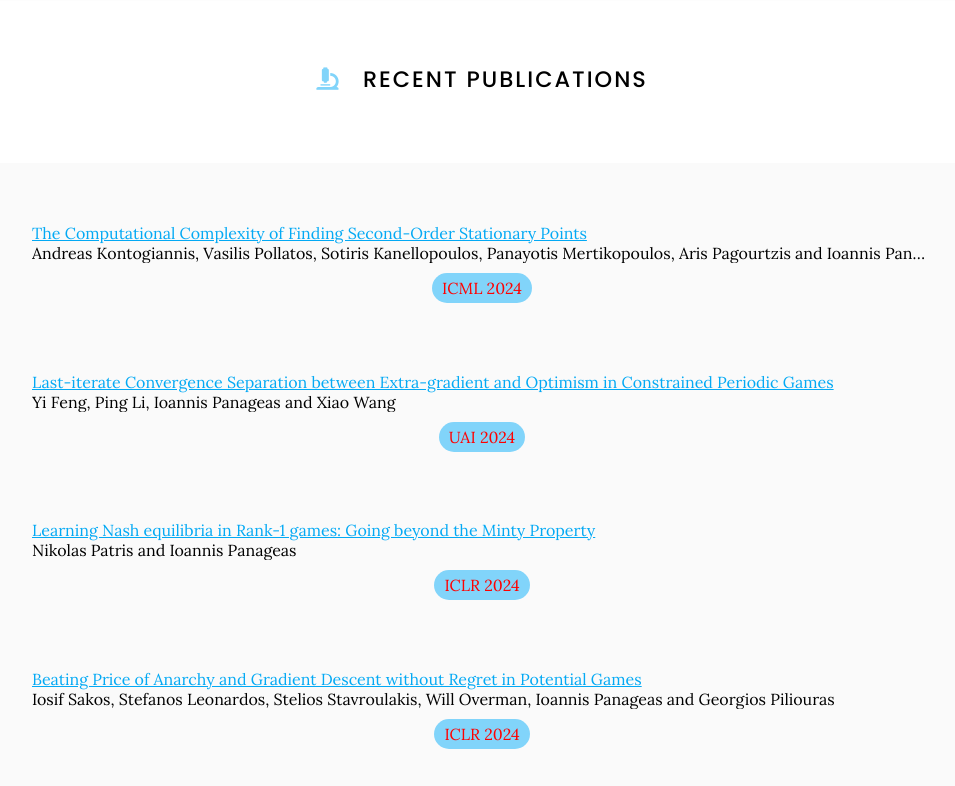
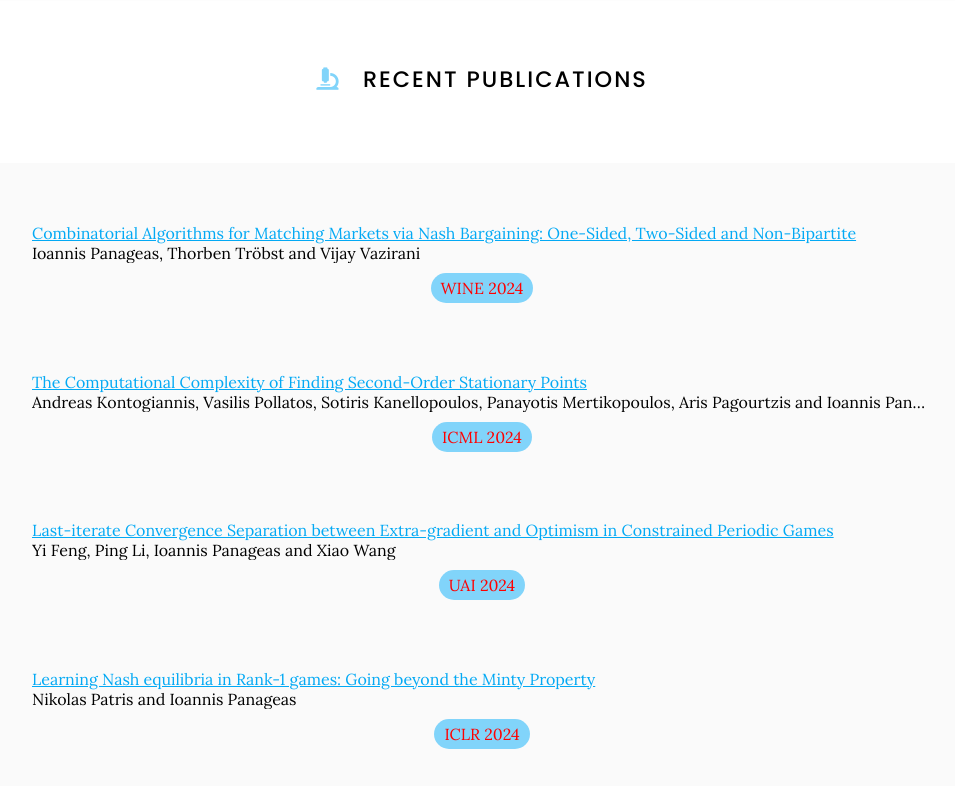
Before and after one commit to goallabuci/goallabuci.github.io, a Jekyll site: the page built from research/index.md, in a window 1280 px wide and 900 px high, cut to the strip 114-900 px from the top of the window. Shown: the whole strip, without its empty margins (158-1113 px from the left). Built offline with Jekyll 4.4.1, drawn with Linux system fonts in a browser that asks for light colours.

Commit message:
Update index.md

```diff
--- a/research/index.md
+++ b/research/index.md
@@ -10,7 +10,16 @@ nav:
 
 {% include section.html %}
 <div class="citation_title" align="left">
-      <a href="https://goallabuci.github.io/research">
+      <a href="https://arxiv.org/abs/2106.02024">
+      Combinatorial Algorithms for Matching Markets via Nash Bargaining: One-Sided, Two-Sided and Non-Bipartite
+      </a>
+    </div><div class="citation_authors truncate" align="left" tabindex="0">
+      Ioannis Panageas, Thorben Tröbst and Vijay Vazirani
+    </div><div class="tags" data-link="https://goallabuci.github.io/research/"><a class="tag" style="color:#ff0000">WINE 2024</a></div>
+<br>
+
+<div class="citation_title" align="left">
+      <a href="https://openreview.net/pdf?id=t8WDBcegae">
       The Computational Complexity of Finding Second-Order Stationary Points
       </a>
     </div><div class="citation_authors truncate" align="left" tabindex="0">
@@ -19,7 +28,7 @@ nav:
 <br>
 
 <div class="citation_title" align="left">
-      <a href="https://goallabuci.github.io/research">
+      <a href="https://arxiv.org/abs/2406.10605">
       Last-iterate Convergence Separation between Extra-gradient and Optimism in Constrained Periodic Games
       </a>
     </div><div class="citation_authors truncate" align="left" tabindex="0">
```
